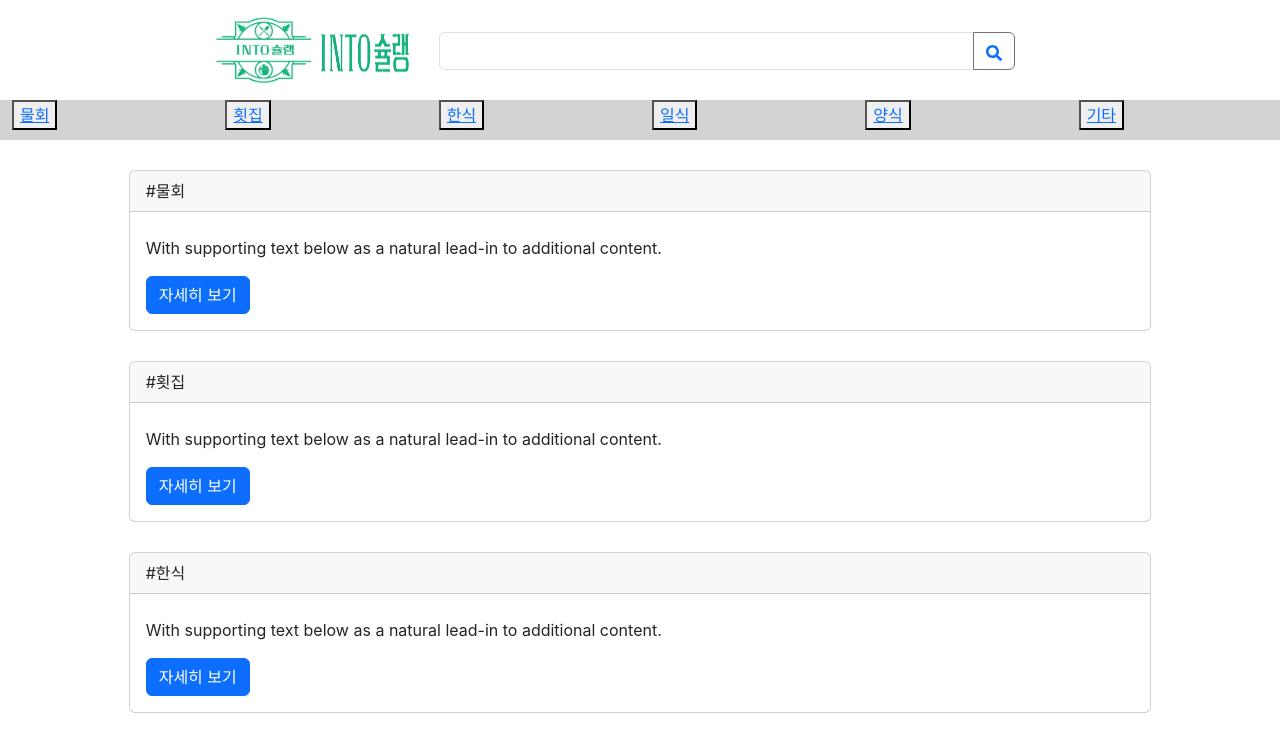
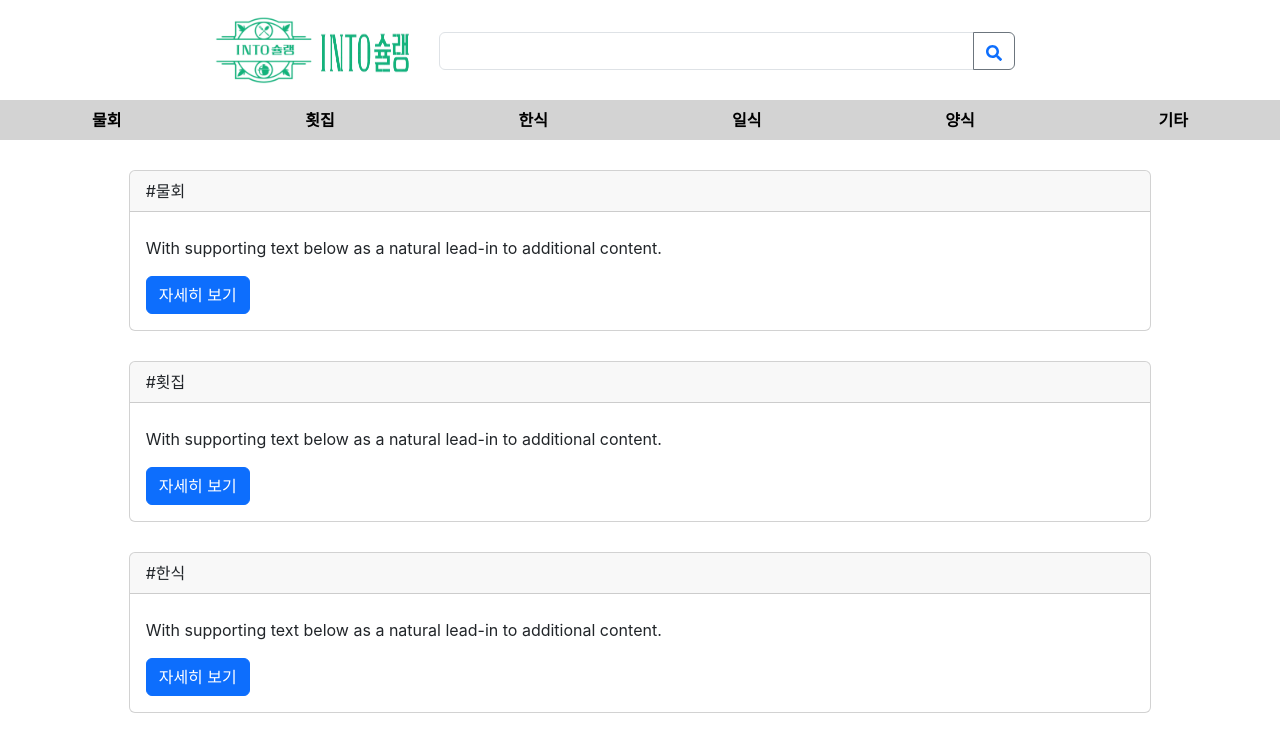
Before and after one commit to LukeSeobyungju/restaurant, a React (Create React App) app: page / in a window 1280 px wide. Shown: the top 741 px of the page. Built offline with nearby package versions, Linux system fonts and the light colour scheme; no server answers.

Commit message:
menubar-DS

```diff
--- a/src/App.css
+++ b/src/App.css
@@ -11,9 +11,11 @@
     width:600px;
 }
 #menuBar{
-    /* margin-top:100px; */
     background-color: lightgray;
     height:40px;
+    justify-content: center;
+    align-items: center;
+    text-align: center;
 }
 #headerBar{
     position: fixed;
@@ -34,3 +36,15 @@
 .cards{
     margin: 30px 0 30px 0;
 }
+#menu{
+    text-decoration-line: none;
+    color: black;
+    font-weight:bold;
+}
+#menu:hover{
+    color:gray;
+}
+#button{
+    border:none;
+    background-color: lightgray;
+}
--- a/src/components/Main.js
+++ b/src/components/Main.js
@@ -102,24 +102,25 @@ export default function Main(){
             <Row id="back"></Row>
             <Row id="menuBar">
                 <Col>
-                    <button><Link to='/category' state={"물회"}>물회</Link></button>
+                    <button id="button"><Link to='/category' state={"물회"} id="menu">물회</Link></button>
                 </Col>
                 <Col>
-                    <button><Link to='/category' state={"횟집"}>횟집</Link></button>
+                    <button id="button"><Link to='/category' state={"횟집"} id="menu">횟집</Link></button>
                 </Col>
                 <Col>
-                    <button><Link to='/category' state={"한식"}>한식</Link></button>
+                    <button id="button"><Link to='/category' state={"한식"} id="menu">한식</Link></button>
                 </Col>
                 <Col>
-                    <button><Link to='/category' state={"일식"}>일식</Link></button>
+                    <button id="button"><Link to='/category' state={"일식"} id="menu">일식</Link></button>
                 </Col>
                 <Col>
-                    <button><Link to='/category' state={"양식"}>양식</Link></button>
+                    <button id="button"><Link to='/category' state={"양식"} id="menu">양식</Link></button>
                 </Col>
                 <Col>
-                    <button><Link to='/category' state={"기타"}>기타</Link></button>
+                    <button id="button"><Link to='/category' state={"기타"} id="menu">기타</Link></button>
                 </Col>
             </Row>
+
             <Row className="cards">
                 <Col xs={1}></Col>
                 <Col xs={10}>
```
